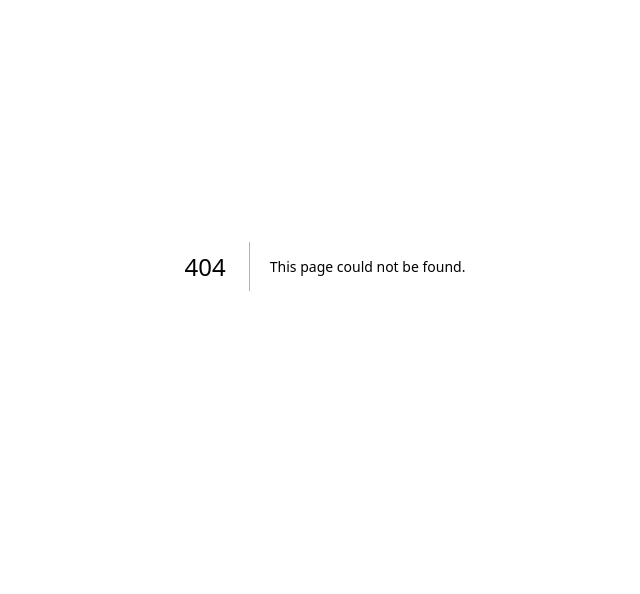
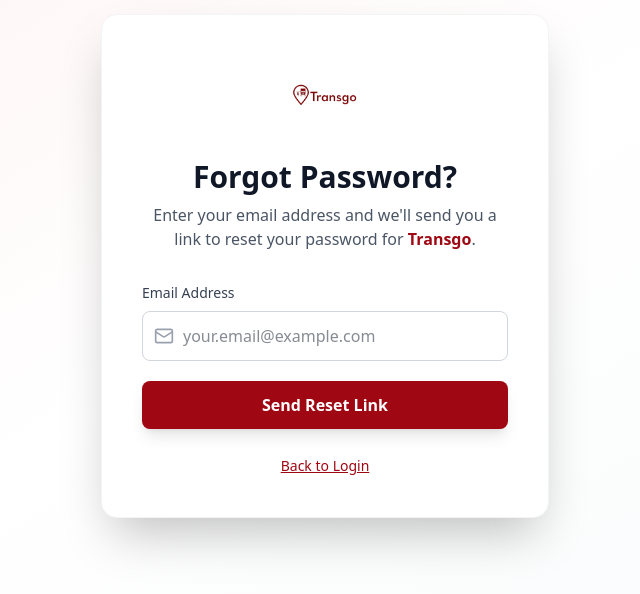
Before and after one commit to ABABUOTURI/TransGo, a Next.js app: page /forgot-password in a window 1280 px wide. Before the commit this address had no page. Shown: the part 134-728 px from the top of the page, without its empty margins (315-955 px from the left). Built offline with nearby package versions, Linux system fonts and the light colour scheme.

Commit message:
addidng the forgot password page

```diff
--- /dev/null
+++ b/src/app/forgot-password/page.tsx
@@ -0,0 +1,93 @@
+"use client";
+
+import { useState } from "react";
+import { motion } from "framer-motion";
+import { Mail, ArrowLeft } from "lucide-react";
+
+export default function ForgotPasswordPage() {
+  const [email, setEmail] = useState("");
+
+  const handleSubmit = (e: React.FormEvent) => {
+    e.preventDefault();
+    console.log("Password reset requested for:", email);
+    // TODO: integrate API or backend request here
+  };
+
+  return (
+    <div className="min-h-screen bg-gradient-to-br from-red-50 via-white to-gray-50 flex items-center justify-center px-4 py-8 sm:px-6 lg:px-8">
+
+
+      {/* Form Container */}
+      <motion.div
+        initial={{ opacity: 0, y: 20 }}
+        animate={{ opacity: 1, y: 0 }}
+        transition={{ duration: 0.6 }}
+        className="w-full max-w-md"
+      >
+        <div className="bg-white rounded-2xl shadow-2xl p-6 sm:p-8 md:p-10 border border-gray-100">
+          {/* Logo */}
+          <div className="flex justify-center mb-6">
+            <img
+              src="/logo.png"
+              alt="TransGo Logo"
+              className="w-16 h-16 sm:w-20 sm:h-20"
+            />
+          </div>
+
+          {/* Header */}
+          <div className="text-center mb-8">
+            <h1 className="text-2xl sm:text-3xl font-bold text-gray-900 mb-2">
+              Forgot Password?
+            </h1>
+            <p className="text-sm sm:text-base text-gray-600 max-w-sm mx-auto">
+              Enter your email address and we'll send you a link to reset your password for <span className="font-semibold text-red-800">Transgo</span>.
+            </p>
+          </div>
+
+          {/* Form */}
+          <form onSubmit={handleSubmit} className="space-y-5">
+            <div>
+              <label
+                htmlFor="email"
+                className="block text-sm font-medium text-gray-700 mb-2"
+              >
+                Email Address
+              </label>
+              <div className="relative">
+                <Mail className="absolute left-3 top-1/2 -translate-y-1/2 w-5 h-5 text-gray-400" />
+                <input
+                  type="email"
+                  id="email"
+                  required
+                  value={email}
+                  onChange={(e) => setEmail(e.target.value)}
+                  placeholder="your.email@example.com"
+                  className="w-full pl-10 pr-4 py-3 border border-gray-300 rounded-lg focus:ring-2 focus:ring-red-500 focus:border-transparent transition-all outline-none text-gray-900"
+                />
+              </div>
+            </div>
+
+            <motion.button
+              type="submit"
+              whileHover={{ scale: 1.02 }}
+              whileTap={{ scale: 0.98 }}
+              className="w-full bg-red-800 text-white font-semibold py-3 rounded-lg hover:bg-red-900 transition-colors duration-300 shadow-lg hover:shadow-xl"
+            >
+              Send Reset Link
+            </motion.button>
+          </form>
+
+          {/* Back to Login */}
+          <div className="mt-6 text-center">
+            <a
+              href="/login"
+              className="text-sm text-red-800 hover:text-red-900 font-medium transition-colors underline"
+            >
+              Back to Login
+            </a>
+          </div>
+        </div>
+      </motion.div>
+    </div>
+  );
+}
```
